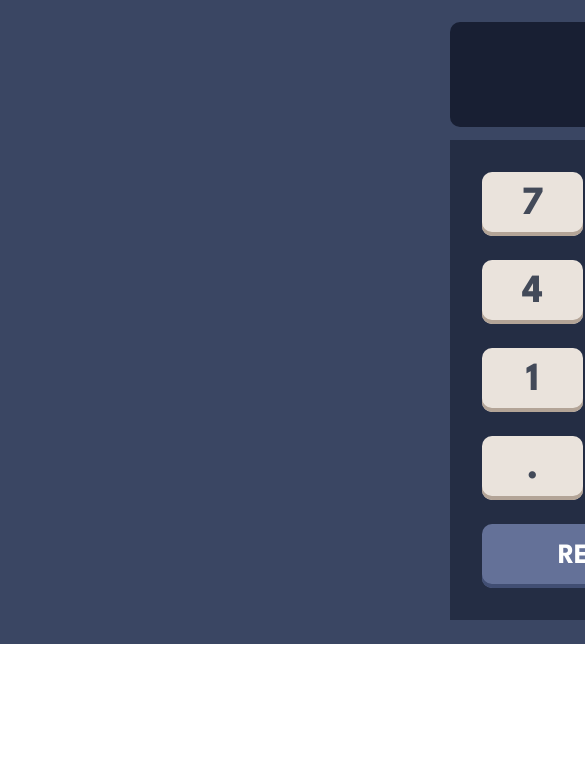
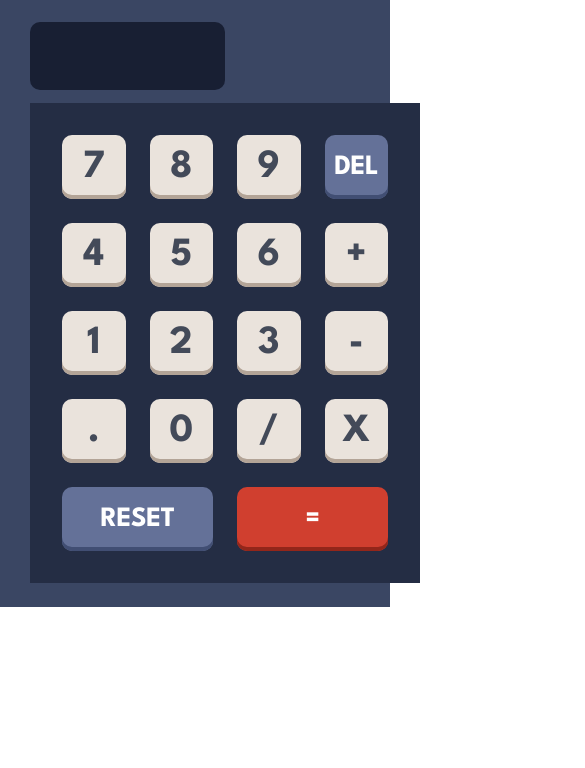
Before and after one commit to AKAGEGE87/Calculator, a plain HTML site: page index.html in a window 390 px wide. Shown: the part 76-844 px from the top of the page, 585 px wide, since content can reach past the window. Drawn offline with Linux system fonts and the light colour scheme.

Commit message:
calc-function

```diff
--- a/css/mobile.css
+++ b/css/mobile.css
@@ -1,9 +1,11 @@
 /* 480 - 320 */
-@media screen and (max-width: 480px) {
+@media (max-width: 480px) {
   .conteiner {
+    width: 100vw;
     padding: 24px 30px;
   }
   .screen {
+    width: 50vw;
     padding: 34px;
     font-size: 40px;
   }
@@ -11,4 +13,9 @@
   .buttons {
     gap: 13px;
   }
+
+  .calc {
+    width: 100vw;
+    margin: auto;
+  }
 }
--- a/css/style.css
+++ b/css/style.css
@@ -1,3 +1,7 @@
+:root{
+  --conteiner: #3a4663;
+}
+
 * {
   margin: 0;
   padding: 0;
@@ -8,12 +12,14 @@
 .conteiner {
   margin: auto;
   width: 1440px;
-  padding: 96px;
-  background-color: #3a4663;
-}
+  /* padding: 96px; */
+  background-color: var(--conteiner);
+  }
+
 .calc {
   width: 540px;
   margin: auto;
+  width: 50%;
 }
 .menu {
   display: flex;
@@ -59,11 +65,13 @@
 .menu_btn {
   display: flex;
   flex-direction: column;
-  /* justify-content: space-between; */
+  justify-content: space-between;
   gap: 5px;
   align-items: center;
 }
 .menu_btn_btn {
+  display: flex;
+  justify-content: space-between;
   width: 71px;
   height: 26px;
   background-color: #242d44;
@@ -71,6 +79,7 @@
   padding: 5px;
 }
 .oval {
+  opacity: 0;
   width: 16px;
   height: 16px;
   background-color: #d03f2f;
@@ -96,6 +105,7 @@
 
 .keys {
   display: grid;
+
   grid-template-columns: 1fr 1fr 1fr 1fr;
   gap: 24px;
   padding: 32px;
--- a/index.html
+++ b/index.html
@@ -32,16 +32,18 @@
                 <span>2</span>
                 <span>3</span>
               </p>
-              <button class="menu_btn_btn">
+              <div class="menu_btn_btn">
                 <div class="oval"></div>
-              </button>
+                <div class="oval"></div>
+                <div class="oval"></div>
+              </div>
             </div>
           </div>
         </div>
         <div class="buttons">
-          <div class="screen">0</div>
+          <div class="screen"></div>
           <div class="keys">
-            <button class="btn">7</button>
+            <!-- <button class="btn">7</button>
             <button class="btn">8</button>
             <button class="btn">9</button>
             <button class="btn del_btn">DEL</button>
@@ -58,11 +60,12 @@
             <button class="btn">/</button>
             <button class="btn">x</button>
             <button class="btn reset_btn">RESET</button>
-            <button class="btn enter_btn">=</button>
+            <button class="btn enter_btn">=</button> -->
           </div>
         </div>
       </div>
     </div>
     <script src="./script/script.js"></script>
+    <script src="./script/them.js"></script>
   </body>
 </html>
--- a/script/script.js
+++ b/script/script.js
@@ -0,0 +1,95 @@
+const keys = document.querySelector(".keys");
+console.dir(keys);
+const screen = document.querySelector(".screen");
+
+for (let x = 0; x < 18; x++) {
+  const button = document.createElement("button");
+
+  keys.appendChild(button);
+  button.innerText = x;
+
+  button.className = "btn";
+
+  let num1;
+  let num2;
+  let operator;
+
+  switch (x) {
+    case 0:
+    case 1:
+    case 2:
+      button.innerText = x + 7;
+      break;
+    case 3:
+      button.innerText = "DEL";
+      button.className = "del_btn btn";
+      break;
+    case 7:
+      button.innerText = "+";
+      button.onClick = () => (operator = "+");
+      //   screen.innerText += "+";
+      break;
+    case 8:
+    case 9:
+    case 10:
+      button.innerText = x - 7;
+      break;
+    case 11:
+      button.innerText = "-";
+      button.onClick = () => (operator = "-");
+      //   screen.innerText += "-";
+      break;
+    case 12:
+      button.innerText = ".";
+      break;
+    case 13:
+      button.innerText = 0;
+      break;
+    case 14:
+      button.innerText = "/";
+      button.onClick = () => (operator = "/");
+      //   screen.innerText += "/";
+      break;
+    case 15:
+      button.innerText = "X";
+      button.onClick = () => (operator = "*");
+      //   screen.innerText += "X";
+      break;
+    case 16:
+      button.innerText = "RESET";
+      button.className = "reset_btn btn";
+      break;
+    case 17:
+      button.innerText = "=";
+      button.className = "enter_btn btn";
+      break;
+  }
+
+  button.addEventListener("click", () => {
+    //     button.innerText !== "=" &&
+    //     button.innerText != "DEL"
+    // &&
+    // button.innerText !== "-" &&
+    // button.innerText !== "+" &&
+    // button.innerText !== "X" &&
+    // button.innerText !== "/"
+    //   ? (screen.innerText += button.innerText)
+    //   : "";
+    if (operator) {
+      num2 = screen.innerText;
+      screen.innerText = num1 + operator + num2;
+    } else {
+      num1 = screen.innerText;
+      screen.innerText += button.innerText;
+    }
+
+    button.innerText === "RESET" ? (screen.innerText = "") : "";
+
+    button.innerText === "DEL"
+      ? (screen.innerText = screen.innerText.slice(0, -1))
+      : "";
+  });
+}
+
+const buttons = document.querySelectorAll("button");
+console.dir(buttons);
--- /dev/null
+++ b/script/them.js
@@ -0,0 +1,40 @@
+const menuButton = document.querySelector(".menu_btn_btn");
+const oval = document.querySelectorAll(".oval");
+
+const conteiner = document.querySelector(".conteiner");
+console.dir(oval);
+console.dir(menuButton);
+oval[0].style.opacity = "1";
+
+// let x = 0;
+
+// oval.addEventListener("click", () => {
+//   if (x === 0) {
+//     menuButton.style.justifyContent = "center";
+//     x = 1;
+//   } else if (x === 1) {
+//     menuButton.style.justifyContent = "end";
+//     x = 2;
+//   } else if (x === 2) {
+//     menuButton.style.justifyContent = "start";
+//     x = 0;
+//   }
+// });
+
+menuButton.addEventListener("click", (e) => {
+  console.log(e);
+  if (e.target === oval[0]) {
+    oval[0].style.opacity = "1";
+    oval[1].style.opacity = "0";
+    oval[2].style.opacity = "0";
+  } else if (e.target === oval[1]) {
+    oval[0].style.opacity = "0";
+    oval[1].style.opacity = "1";
+    oval[2].style.opacity = "0";
+  document.documentElement.style.setProperty("--conteiner", "red")
+  } else if (e.target === oval[2]) {
+    oval[0].style.opacity = "0";
+    oval[1].style.opacity = "0";
+    oval[2].style.opacity = "1";
+  }
+});
```
